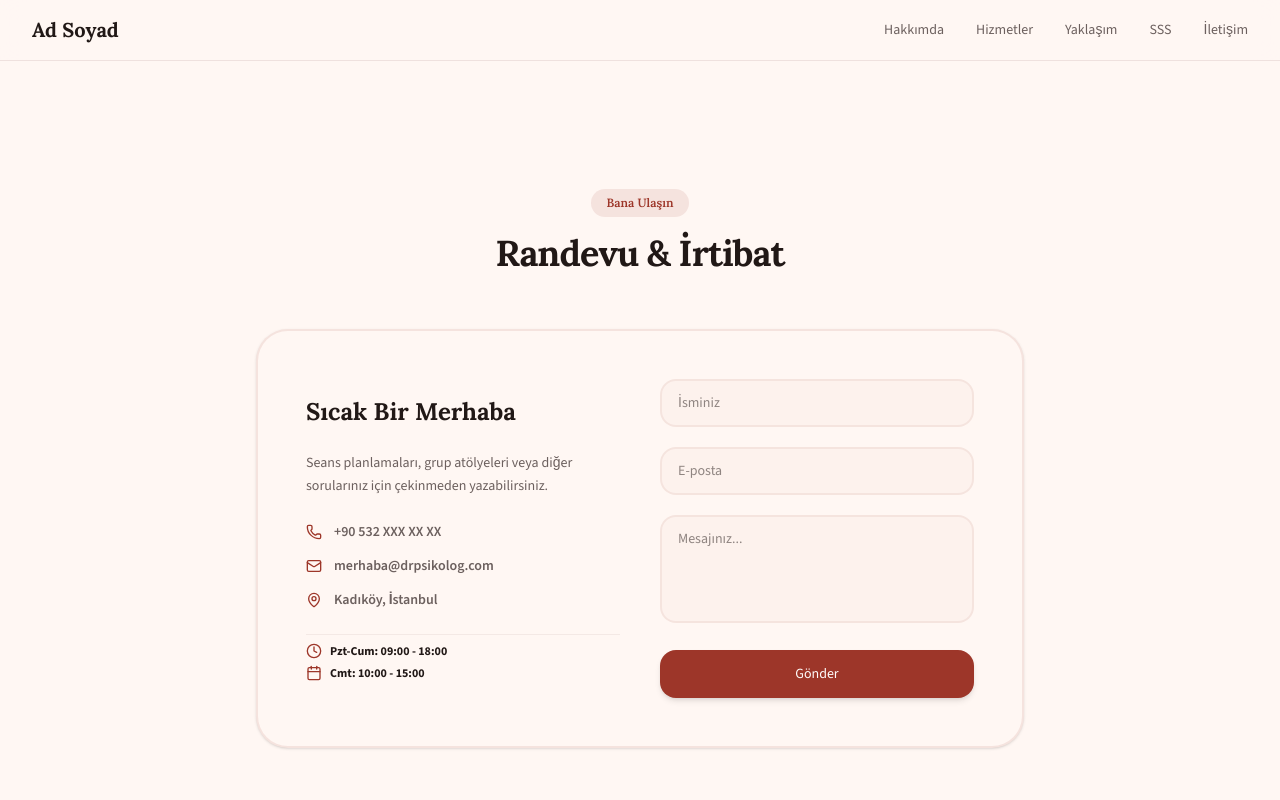
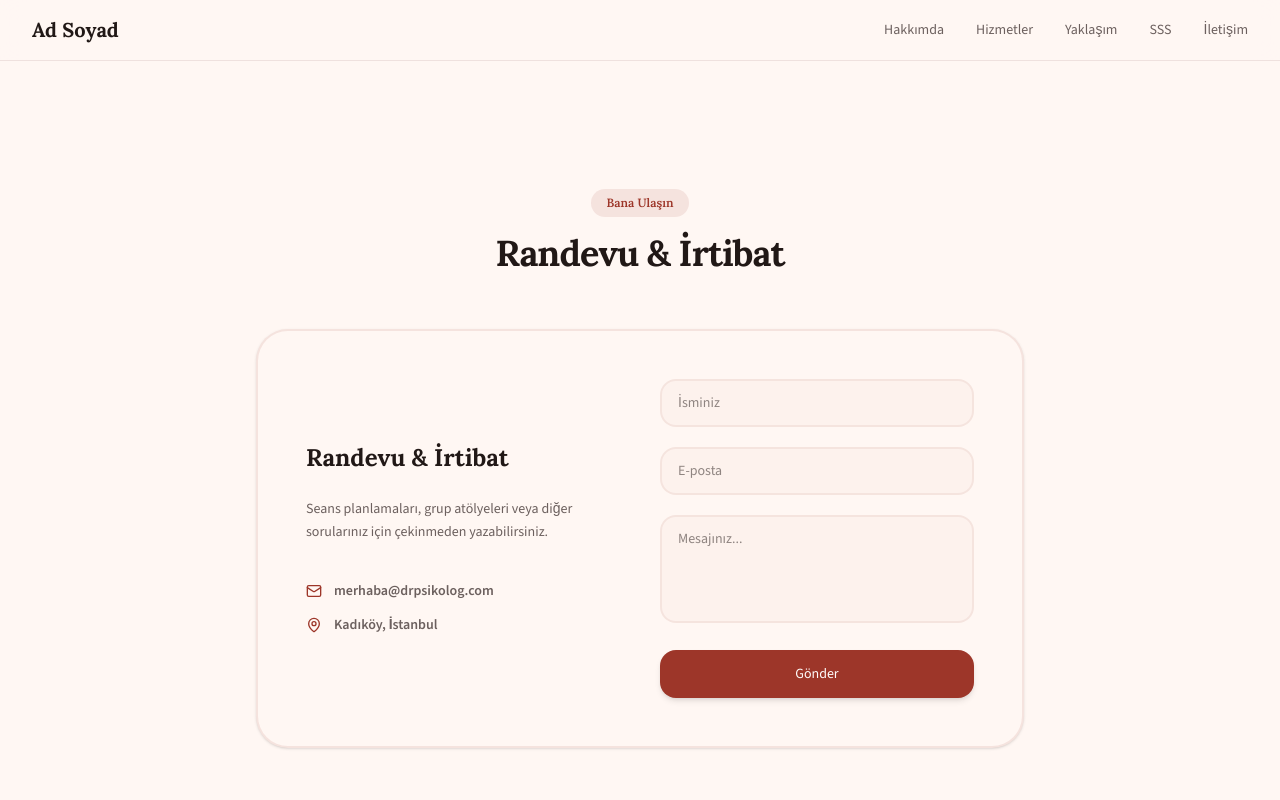
Before and after one commit to signtraceapp-ctrl/psychofolio-template-warm, a Next.js app: page /iletisim in a window 1280 px wide. Shown: the top 800 px of the page. Built offline with nearby package versions, Linux system fonts and the light colour scheme.

Commit message:
fix: iletisim sayfasi hardcoded metinleri site.json ile dinamik yapildi

```diff
--- a/app/iletisim/contact-client.tsx
+++ b/app/iletisim/contact-client.tsx
@@ -1,7 +1,7 @@
 "use client";
 
 import { useState } from "react";
-import { Mail, MapPin, Phone, Clock, Calendar } from "lucide-react";
+import { Mail, MapPin, Phone, Clock } from "lucide-react";
 import type { SiteContent } from "@/lib/content";
 
 export function ContactClient({ content: c }: { content: SiteContent }) {
@@ -25,7 +25,7 @@ export function ContactClient({ content: c }: { content: SiteContent }) {
             <div className="rounded-[32px] border-2 border-primary/10 bg-bg p-8 md:p-12 shadow-sm grid gap-10 md:grid-cols-2">
               <div className="space-y-6 self-center">
                 <h3 className="font-display text-2xl font-bold text-fg">
-                  Sıcak Bir Merhaba
+                  {c.contact.title}
                 </h3>
                 <p className="text-sm text-fg-muted leading-relaxed font-light">
                   {c.contact.intro}
@@ -33,7 +33,7 @@ export function ContactClient({ content: c }: { content: SiteContent }) {
 
                 <div className="space-y-3.5 text-sm text-fg-muted font-semibold">
                   <p className="flex items-center gap-3">
-                    <Phone className="h-4 w-4 text-primary" /> +90 532 XXX XX XX
+                    {c.site.phone && <><Phone className="h-4 w-4 text-primary" /> {c.site.phone}</>}
                   </p>
                   <p className="flex items-center gap-3">
                     <Mail className="h-4 w-4 text-primary" /> {c.site.email}
@@ -43,14 +43,13 @@ export function ContactClient({ content: c }: { content: SiteContent }) {
                   </p>
                 </div>
 
-                <div className="text-xs text-fg font-bold space-y-1.5 pt-2 border-t border-border/40 max-w-xs">
-                  <p className="flex items-center gap-2">
-                    <Clock className="h-4 w-4 text-primary" /> Pzt-Cum: 09:00 - 18:00
-                  </p>
-                  <p className="flex items-center gap-2">
-                    <Calendar className="h-4 w-4 text-primary" /> Cmt: 10:00 - 15:00
-                  </p>
-                </div>
+                {c.site.hours && (
+                  <div className="text-xs text-fg font-bold pt-2 border-t border-border/40 max-w-xs">
+                    <p className="flex items-center gap-2">
+                      <Clock className="h-4 w-4 text-primary" /> {c.site.hours}
+                    </p>
+                  </div>
+                )}
               </div>
 
               <div>
```
